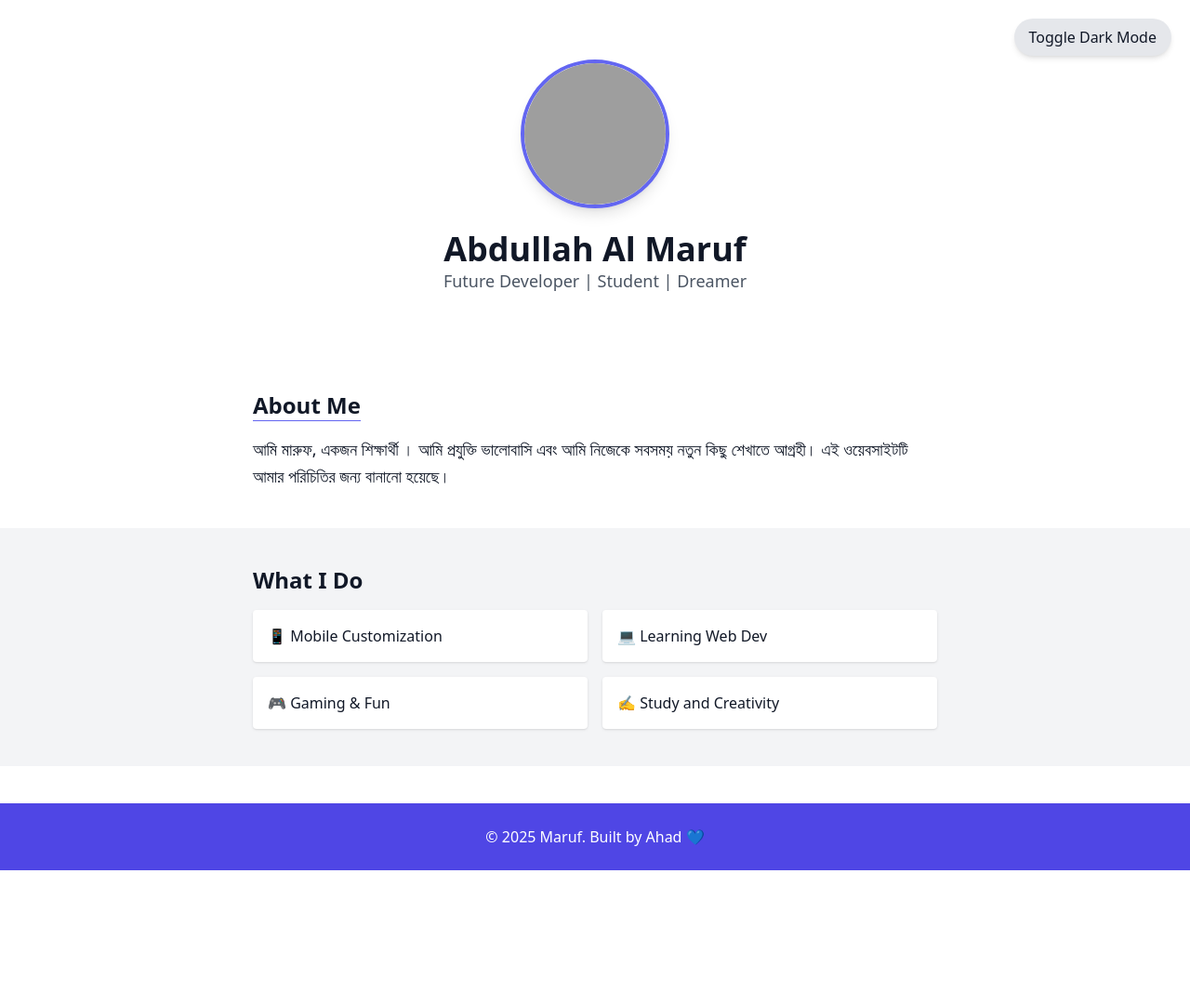
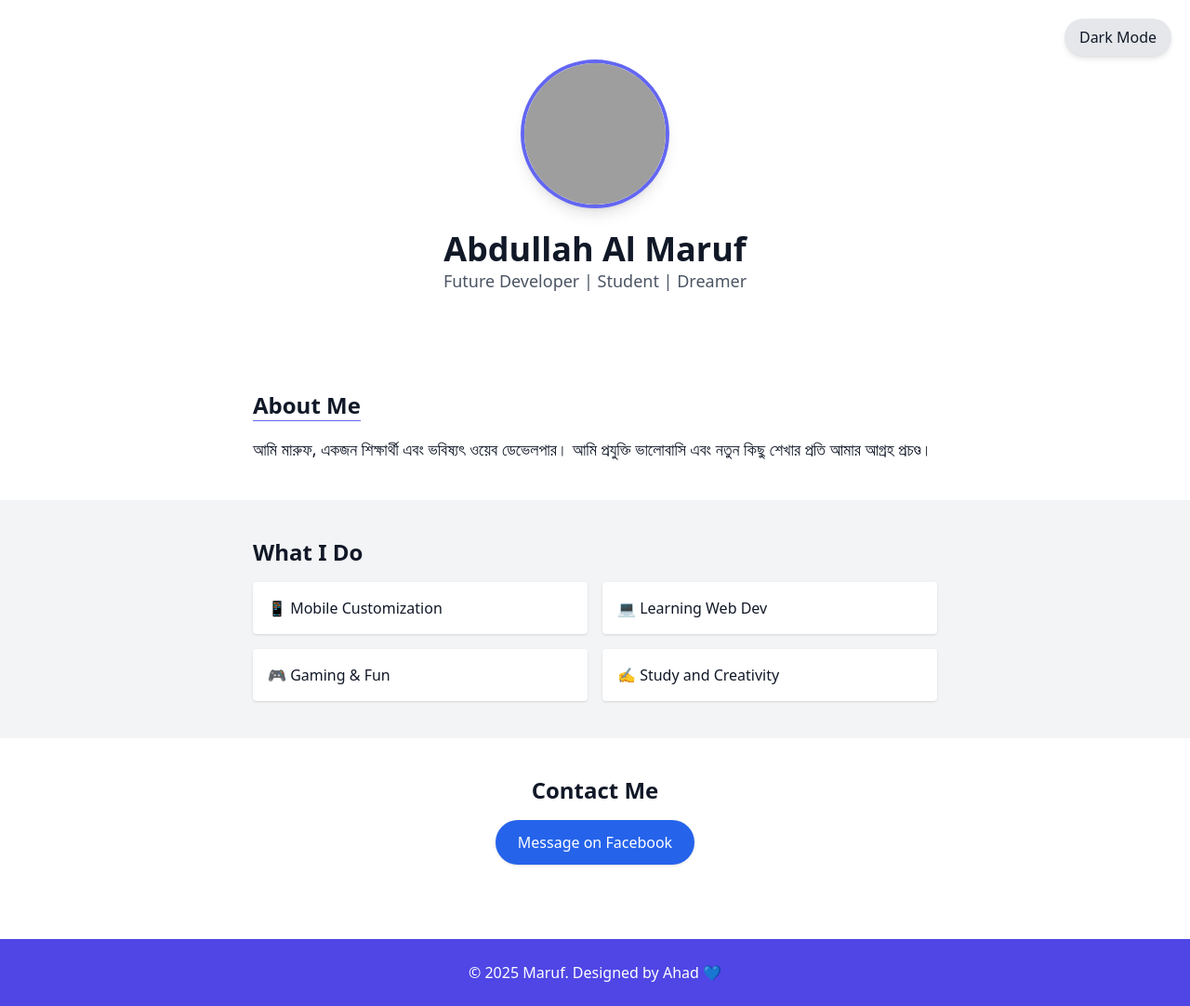
Before and after one commit to hpynme/maruf, a plain HTML site: page index.html in a window 1280 px wide. Shown: the whole page at 93% size. Before the commit the page ends 936 px from the top, so only its background shows below. Drawn offline with nearby package versions, Linux system fonts and the light colour scheme; grey boxes are pictures that could not be loaded.

Commit message:
Update index.html

```diff
--- a/index.html
+++ b/index.html
@@ -2,14 +2,15 @@
 <html lang="en">
 <head>
   <meta charset="UTF-8" />
-  <meta name="viewport" content="width=device-width, initial-scale=1.0" />
-  <title>Maruf - Personal Website</title>
+  <meta name="viewport" content="width=device-width, initial-scale=1.0"/>
+  <title>Abdullah Al Maruf</title>
   <script src="https://cdn.tailwindcss.com"></script>
 </head>
 <body class="bg-white text-gray-900 dark:bg-gray-900 dark:text-white transition duration-300">
+
   <!-- Dark Mode Button -->
   <div class="fixed top-5 right-5">
-    <button onclick="document.body.classList.toggle('dark')" class="bg-gray-200 dark:bg-gray-700 px-4 py-2 rounded-full shadow-md">Toggle Dark Mode</button>
+    <button onclick="document.body.classList.toggle('dark')" class="bg-gray-200 dark:bg-gray-700 px-4 py-2 rounded-full shadow-md">Dark Mode</button>
   </div>
 
   <!-- Hero -->
@@ -23,7 +24,7 @@
   <section class="max-w-3xl mx-auto px-4 py-10">
     <h2 class="text-2xl font-semibold mb-4 border-b border-indigo-500 inline-block">About Me</h2>
     <p class="text-lg leading-relaxed">
-      আমি মারুফ, একজন শিক্ষার্থী । আমি প্রযুক্তি ভালোবাসি এবং আমি নিজেকে সবসময় নতুন কিছু শেখাতে আগ্রহী। এই ওয়েবসাইটটি আমার পরিচিতির জন্য বানানো হয়েছে।
+      আমি মারুফ, একজন শিক্ষার্থী এবং ভবিষ্যৎ ওয়েব ডেভেলপার। আমি প্রযুক্তি ভালোবাসি এবং নতুন কিছু শেখার প্রতি আমার আগ্রহ প্রচণ্ড।
     </p>
   </section>
 
@@ -40,9 +41,17 @@
     </div>
   </section>
 
+  <!-- Contact -->
+  <section class="py-10 text-center">
+    <h2 class="text-2xl font-semibold mb-4">Contact Me</h2>
+    <a href="https://www.facebook.com/abdullah.al.maruf.hamim" target="_blank" class="inline-block bg-blue-600 text-white px-6 py-3 rounded-full shadow hover:bg-blue-700 transition">
+      Message on Facebook
+    </a>
+  </section>
+
   <!-- Footer -->
   <footer class="text-center py-6 bg-indigo-600 text-white mt-10">
-    © 2025 Maruf. Built by Ahad 💙
+    © 2025 Maruf. Designed by Ahad 💙
   </footer>
 </body>
-  </html>
+</html>
```
